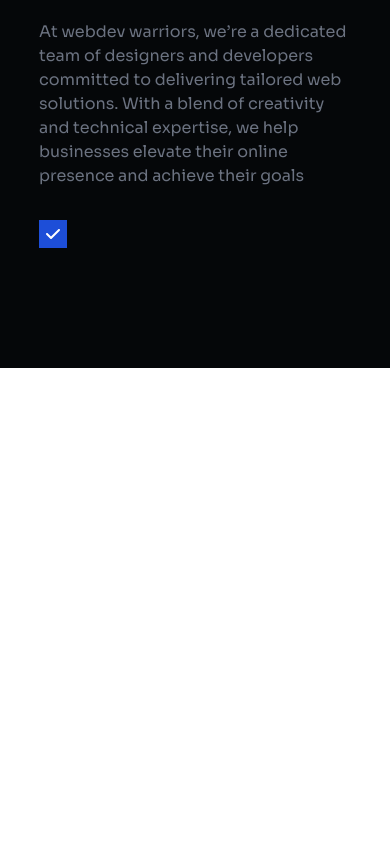
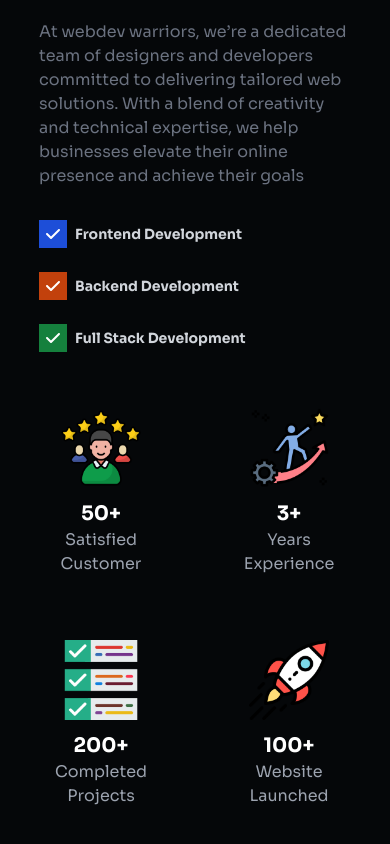
Before and after one commit to codeftsaikat/portfolio, a Next.js app: page / in a window 390 px wide. Shown: the part 1165-2009 px from the top of the page. Before the commit the page ends 1533 px from the top, so only its background shows below. Built offline with nearby package versions, Linux system fonts and the light colour scheme.

Commit message:
Finalize the about section with responsive design and content structure

```diff
--- a/components/Home/About/About.tsx
+++ b/components/Home/About/About.tsx
@@ -1,34 +1,121 @@
-import SectionHeading from '@/components/Helper/SectionHeading'
-import { aboutInfo } from '@/data/data'
-import React from 'react'
-import { FaCableCar, FaCheck } from 'react-icons/fa6'
+import SectionHeading from "@/components/Helper/SectionHeading";
+import { aboutInfo } from "@/data/data";
+import Image from "next/image";
+import React from "react";
+import { FaCableCar, FaCheck } from "react-icons/fa6";
 
 const About = () => {
   return (
-    <div className='pt-16 pb-16 bg-[#050709]'>
+    <div className="pt-16 pb-16 bg-[#050709]">
       {/* section heading */}
       <SectionHeading>About Me</SectionHeading>
 
-        <div className='w-[80%] mx-auto grid grid-cols-1 lg:grid-cols-2 gap-8 items-center mt-20'>
+      <div className="w-[80%] mx-auto grid grid-cols-1 lg:grid-cols-2 gap-8 items-center mt-20">
         {/* text content */}
         <div>
-                <h1 className='text-bg text-gray-200 text-[26px] sm:text-3xl md:text-4xl lg:text-5xl font-bold'>{aboutInfo.title}</h1>
-                <p className='text-gray-500 mt-6 text-base'>{aboutInfo.description}</p>
-                <div className='mt-8'>
-                  <div className='flex items-center space-x-2 mb-6'>
-                    <div className='h-7 w-7 bg-blue-700 flex flex-col items-center justify-center'>
-                         <FaCheck className='text-white'/>
+          <h1 className="text-bg text-gray-200 text-[26px] sm:text-3xl md:text-4xl lg:text-5xl font-bold">
+            {aboutInfo.title}
+          </h1>
+          <p className="text-gray-500 mt-6 text-base">
+            {aboutInfo.description}
+          </p>
+          <div className="mt-8">
+            <div className="flex items-center space-x-2 mb-6">
+              <div className="h-7 w-7 bg-blue-700 flex flex-col items-center justify-center">
+                <FaCheck className="text-white" />
+              </div>
+              <p className="text-sm sm:text-base md:text-lg font-bold text-gray-300">
+                Frontend Development
+              </p>
+            </div>
+            <div className="flex items-center space-x-2 mb-6">
+              <div className="h-7 w-7 bg-orange-700 flex flex-col items-center justify-center">
+                <FaCheck className="text-white" />
+              </div>
+              <p className="text-sm sm:text-base md:text-lg font-bold text-gray-300">
+                Backend Development
+              </p>
+            </div>
+            <div className="flex items-center space-x-2 mb-6">
+              <div className="h-7 w-7 bg-green-700 flex flex-col items-center justify-center">
+                <FaCheck className="text-white" />
+              </div>
+              <p className="text-sm sm:text-base md:text-lg font-bold text-gray-300">
+                Full Stack Development
+              </p>
+            </div>
+          </div>
+        </div>
+        {/* stats content */}
+        <div className="items-center lg:mx-auto grid grid-cols-2 gap-16">
+          {/* 1st stat */}
+          <div>
+            <Image
+              src="/images/customer.png"
+              alt="image"
+              width={80}
+              height={80}
+              className="mx-auto"
+            />
+            <p className="mt-3 font-bold text-xl text-white text-center">
+              {aboutInfo.client}
+            </p>
+            <p className="text-base sm:text-lg text-gray-400 text-center">
+              Satisfied Customer
+            </p>
+          </div>
+          {/* 2nd stat */}
+          <div>
+            <Image
+              src="/images/experience.png"
+              alt="image"
+              width={80}
+              height={80}
+              className="mx-auto"
+            />
+            <p className="mt-3 font-bold text-xl text-white text-center">
+              {aboutInfo.experience}
+            </p>
+            <p className="text-base sm:text-lg text-gray-400 text-center">
+              Years Experience
+            </p>
+          </div>
+          {/* 3rd stat */}
+          <div>
+            <Image
+              src="/images/completed.png"
+              alt="image"
+              width={80}
+              height={80}
+              className="mx-auto"
+            />
+            <p className="mt-3 font-bold text-xl text-white text-center">
+              {aboutInfo.project}
+            </p>
+            <p className="text-base sm:text-lg text-gray-400 text-center">
+              Completed Projects
+            </p>
+          </div>
+          {/* 4th stat */}
+          <div>
+            <Image
+              src="/images/rocket.png"
+              alt="image"
+              width={80}
+              height={80}
+              className="mx-auto"
+            />
+            <p className="mt-3 font-bold text-xl text-white text-center">
+              {aboutInfo.website}
+            </p>
+            <p className="text-base sm:text-lg text-gray-400 text-center">
+              Website Launched
+            </p>
           </div>
         </div>
       </div>
     </div>
-            {/* stats content */}
-            <div>
+  );
+};
 
-            </div>
-        </div>
-    </div>
-  )
-}
-
-export default About
+export default About;
--- a/components/Home/Home.tsx
+++ b/components/Home/Home.tsx
@@ -1,6 +1,6 @@
 import React from 'react'
 import Hero from './Hero/Hero'
-import About from './About/about'
+import About from './About/About'
 
 const Home = () => {
   return (
```
Lines whose indentation alone changed are shown as unchanged.
